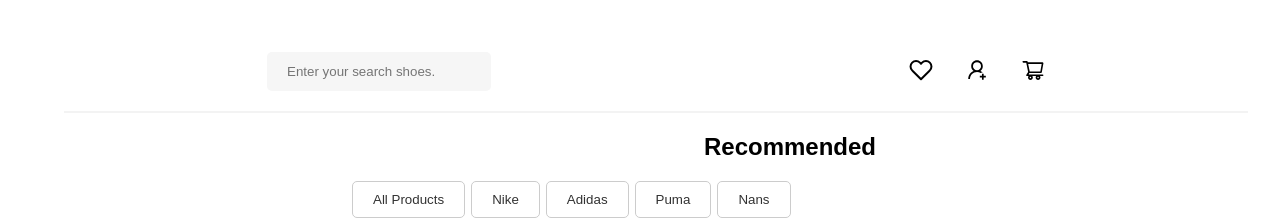
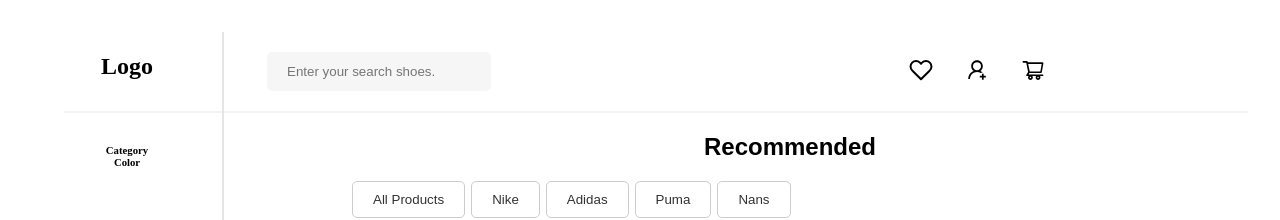
Before and after one commit to prantosheikh/advanced-filtering, a React (Vite) app: page / in a window 1280 px wide. Shown: the top 220 px of the page. Built offline with nearby package versions, Linux system fonts and the light colour scheme.

Commit message:
Sidebar basic setup completed

```diff
--- a/src/App.jsx
+++ b/src/App.jsx
@@ -3,12 +3,14 @@
 import Navigation from './Navigation/Nav'
 import Products from './Products/Products'
 import Recommended from './Recommended/Recommended'
+import Sidebar from './Sidebar/Sidebar'
 
 function App() {
 
 
   return (
     <>
+    <Sidebar/>
      <Navigation/>
      <Recommended/>
      <Products />
--- /dev/null
+++ b/src/Sidebar/Sidebar.css
@@ -0,0 +1,23 @@
+.sidebar-title {
+  font-size: 22px;
+  font-weight: normal;
+  margin-bottom: 20px;
+}
+
+.sidebar {
+  width: 15%;
+  position: fixed;
+  height: 100%;
+  border-right: 2px solid #e5e5e5;
+  z-index: 3;
+  display: flex;
+  flex-direction: column;
+  align-items: center;
+}
+
+.logo-container {
+  margin-bottom: 4rem;
+}
+.logo-container h1 {
+  margin-top: 1.3rem;
+}
--- a/src/Sidebar/Sidebar.jsx
+++ b/src/Sidebar/Sidebar.jsx
@@ -0,0 +1,19 @@
+import Category from "./Category/Category";
+import Color from "./Colors/Colors";
+import Price from "./Price/Price";
+import "./Sidebar.css";
+const Sidebar = () => {
+  return (
+    <section className="sidebar">
+      <div className="logo-container">
+        <h1>Logo</h1>
+      </div>
+
+      <Category />
+      <Price />
+      <Color />
+    </section>
+  );
+};
+
+export default Sidebar;
```
